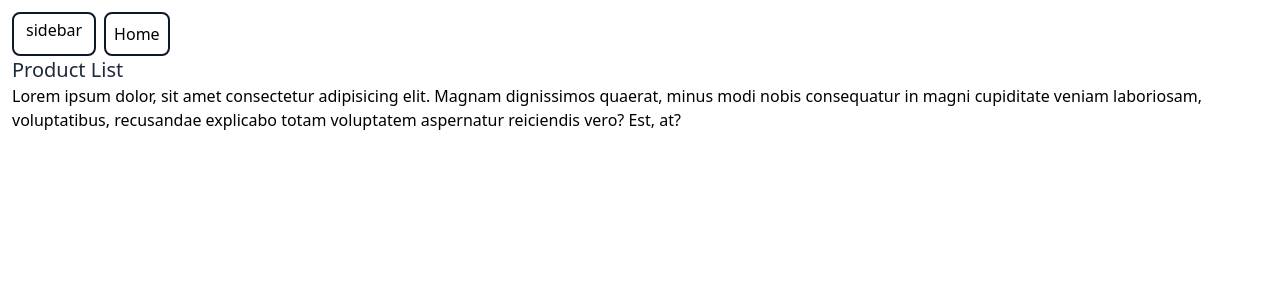
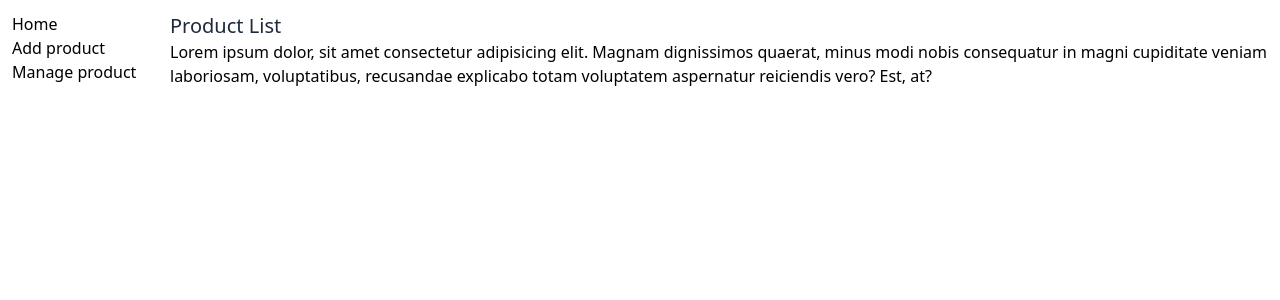
Before and after one commit to reshad21/first-rexttjs-app, a Next.js app: page /dashboard/add-product in a window 1280 px wide. Shown: the top 300 px of the page. Built offline with nearby package versions, Linux system fonts and the light colour scheme.

Commit message:
sidebar create successfully

```diff
--- /dev/null
+++ b/src/app/dashboard/Sidebar.js
@@ -0,0 +1,34 @@
+import Link from "next/link";
+
+const sidebarItems = [
+
+    {
+        path: "/",
+        title: "Home"
+    },
+    {
+        path: "/dashboard/add-product",
+        title: "Add product"
+    },
+    {
+        path: "/dashboard/manage-product",
+        title: "Manage product"
+    }
+]
+const Sidebar = () => {
+    return (
+        <div>
+            <ul className="w-[150px]">
+                {
+                    sidebarItems.map(({ path, title }) => (
+                        <li key={path}>
+                            <Link href={path}>{title}</Link>
+                        </li>
+                    ))
+                }
+            </ul>
+        </div>
+    );
+};
+
+export default Sidebar;
--- a/src/app/dashboard/layout.js
+++ b/src/app/dashboard/layout.js
@@ -1,4 +1,4 @@
-import Link from "next/link";
+import Sidebar from "./Sidebar";
 
 export const metadata = {
     title: 'Dashboard | Next Hero',
@@ -6,11 +6,8 @@ export const metadata = {
 }
 const DashboardLayout = ({ children }) => {
     return (
-        <div>
-            <div className="flex gap-2">
-                <Link href="/" className="rounded-lg border-[2px] border-slate-900 px-3 py-1">sidebar</Link>
-                <Link href="/" className="rounded-lg border-[2px] border-slate-900 p-2">Home</Link>
-            </div>
+        <div className="flex gap-2 ">
+            <Sidebar></Sidebar>
             {children}
         </div>
     );
```
